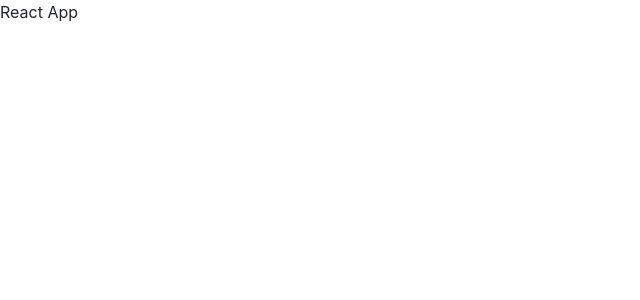
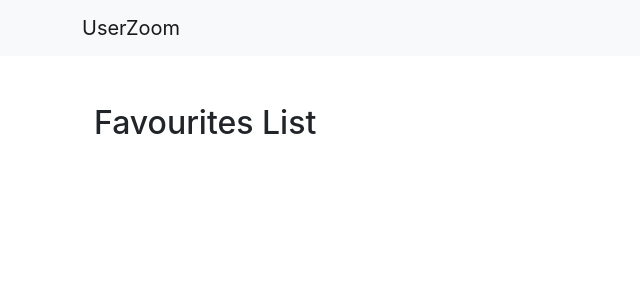
Before and after one commit to joosemi1993/UserZoom, a React (Create React App) app in the folder front-end/: page / in a window 1280 px wide. Shown: the top 300 px of the page, without its empty margins (0-640 px from the left). Built offline with nearby package versions, Linux system fonts and the light colour scheme.

Commit message:
Created Home page and header component

```diff
--- a/front-end/src/App.tsx
+++ b/front-end/src/App.tsx
@@ -1,6 +1,8 @@
+import Home from "./screens/Home";
+
 function App() {
   return (
-    <p>React App</p>
+    <Home />
   );
 }
 
--- /dev/null
+++ b/front-end/src/components/Header.tsx
@@ -0,0 +1,15 @@
+import Container from 'react-bootstrap/Container';
+import Navbar from 'react-bootstrap/Navbar';
+
+const Header = () => {
+  return (
+    <Navbar bg="light" expand="lg">
+      <Container>
+        <Navbar.Brand href="#home">UserZoom</Navbar.Brand>
+        <Navbar.Toggle aria-controls="basic-navbar-nav" />
+      </Container>
+    </Navbar>
+  );
+}
+
+export default Header;
--- /dev/null
+++ b/front-end/src/screens/Home.tsx
@@ -0,0 +1,19 @@
+import React from 'react';
+import { Container } from 'react-bootstrap';
+import Header from '../components/Header';
+
+const Home = () => {
+
+  return (
+    <div className="App">
+      <Header />
+      <Container className='mt-5'>
+        <Container className='favourites-list'>
+          <h2>Favourites List</h2>
+        </Container>
+      </Container>
+    </div>
+  );
+}
+
+export default Home;
```
